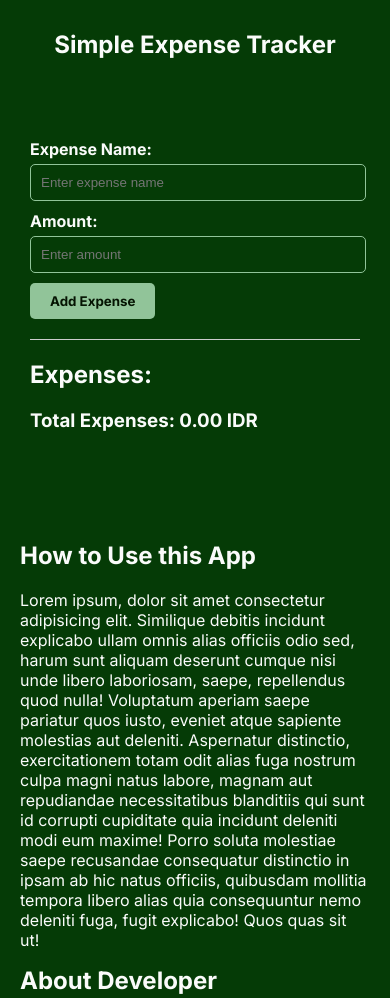
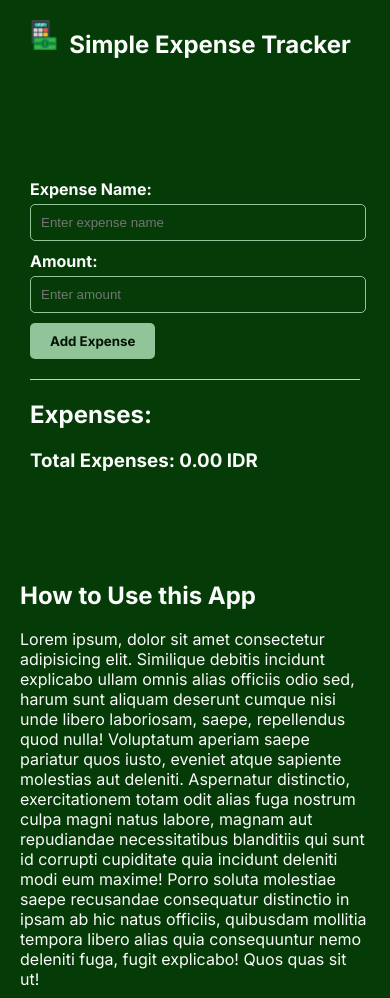
Before and after one commit to rediahmds/simple-expense-tracker, a plain HTML site: page index.html in a window 390 px wide. Shown: the top 998 px of the page. Drawn offline with Linux system fonts and the light colour scheme.

Commit message:
use assets

```diff
--- a/app/style.css
+++ b/app/style.css
@@ -86,6 +86,12 @@ footer {
   padding: 20px;
 }
 
+.navContainer {
+  display: flex;
+  justify-content: center;
+  padding: 20px;
+}
+
 /* MATERIAL 3 STYLING */
 .textGhostWhite {
   color: #fafbfa;
@@ -109,4 +115,10 @@ footer {
     max-width: 100%;
     margin: 50px 10px;
   }
+
+  #appLogo {
+    max-width: 100%;
+    height: auto;
+    max-height: 30px;
+  }
 }
--- a/index.html
+++ b/index.html
@@ -11,8 +11,8 @@
   </head>
   <body>
     <header>
-      <nav>
-        <img src="" alt="" />
+      <nav class="navContainer">
+        <img src="app/assets/expense64.png" alt="App Logo" id="appLogo" />
         <h1 id="appTitle" class="textGhostWhite">Simple Expense Tracker</h1>
       </nav>
     </header>
```
Also changed, not shown: app/assets/expense256.png (deleted), app/assets/expense64.png (added).
